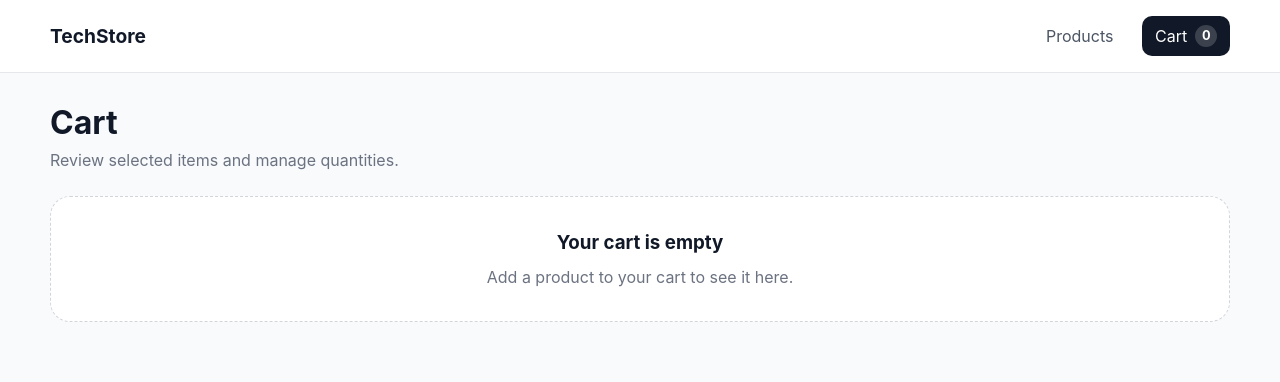
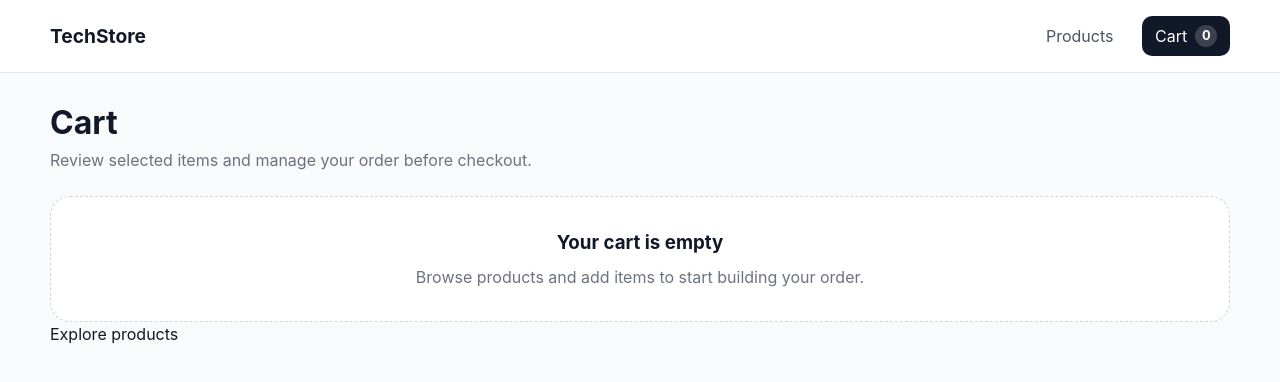
Before and after one commit to salamizadeh-dev/goods2u, a React (Vite) app: page /cart in a window 1280 px wide. Shown: the top 382 px of the page. Built offline with nearby package versions, Linux system fonts and the light colour scheme.

Commit message:
refactor: improve cart page structure and user flow

```diff
--- a/src/pages/Cart/CartPage.tsx
+++ b/src/pages/Cart/CartPage.tsx
@@ -1,3 +1,4 @@
+import { Link } from 'react-router-dom'
 import { CartItemCard } from '../../components/ecommerce/CartItemCard'
 import { CartSummary } from '../../components/ecommerce/CartSummary'
 import { EmptyState } from '../../components/ui/EmptyState'
@@ -7,6 +8,7 @@ import { useCart } from '../../context/CartContext'
 export function CartPage() {
   const {
     cartItems,
+    cartCount,
     subtotal,
     increaseQuantity,
     decreaseQuantity,
@@ -17,10 +19,15 @@ export function CartPage() {
     <section className="page">
       <PageSectionHeader
         title="Cart"
-        description="Review selected items and manage quantities."
+        description="Review selected items and manage your order before checkout."
       />
 
       {cartItems.length > 0 ? (
+        <>
+          <p className="cart-page__meta">
+            {cartCount} item{cartCount > 1 ? 's' : ''} currently in your cart
+          </p>
+
           <div className="cart-layout">
             <div className="cart-items">
               {cartItems.map((item) => (
@@ -36,11 +43,24 @@ export function CartPage() {
 
             <CartSummary subtotal={subtotal} />
           </div>
+
+          <div className="cart-page__footer">
+            <Link to="/" className="cart-page__continue-link">
+              Continue shopping
+            </Link>
+          </div>
+        </>
       ) : (
+        <div className="cart-page__empty">
           <EmptyState
             title="Your cart is empty"
-          description="Add a product to your cart to see it here."
+            description="Browse products and add items to start building your order."
           />
+
+          <Link to="/" className="cart-page__continue-link cart-page__continue-link--centered">
+            Explore products
+          </Link>
+        </div>
       )}
     </section>
   )
```
Lines whose indentation alone changed are shown as unchanged.
